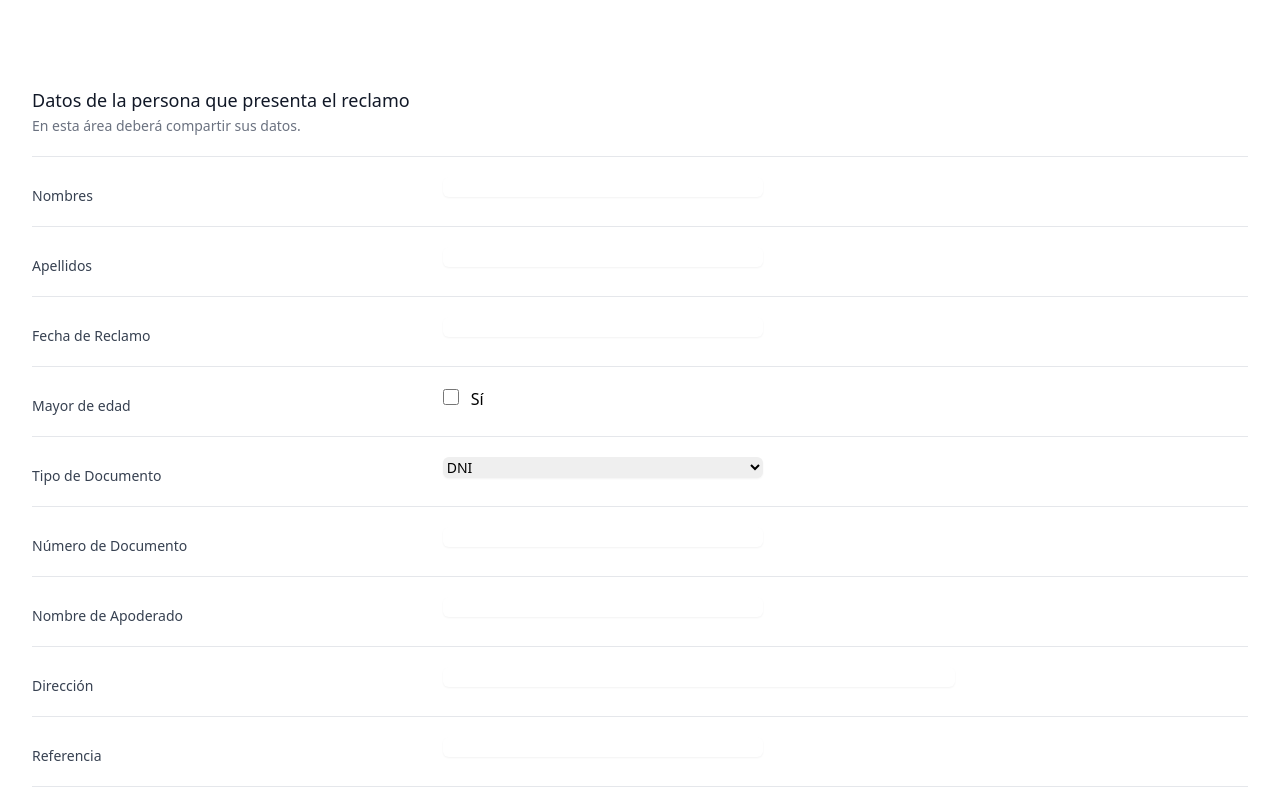
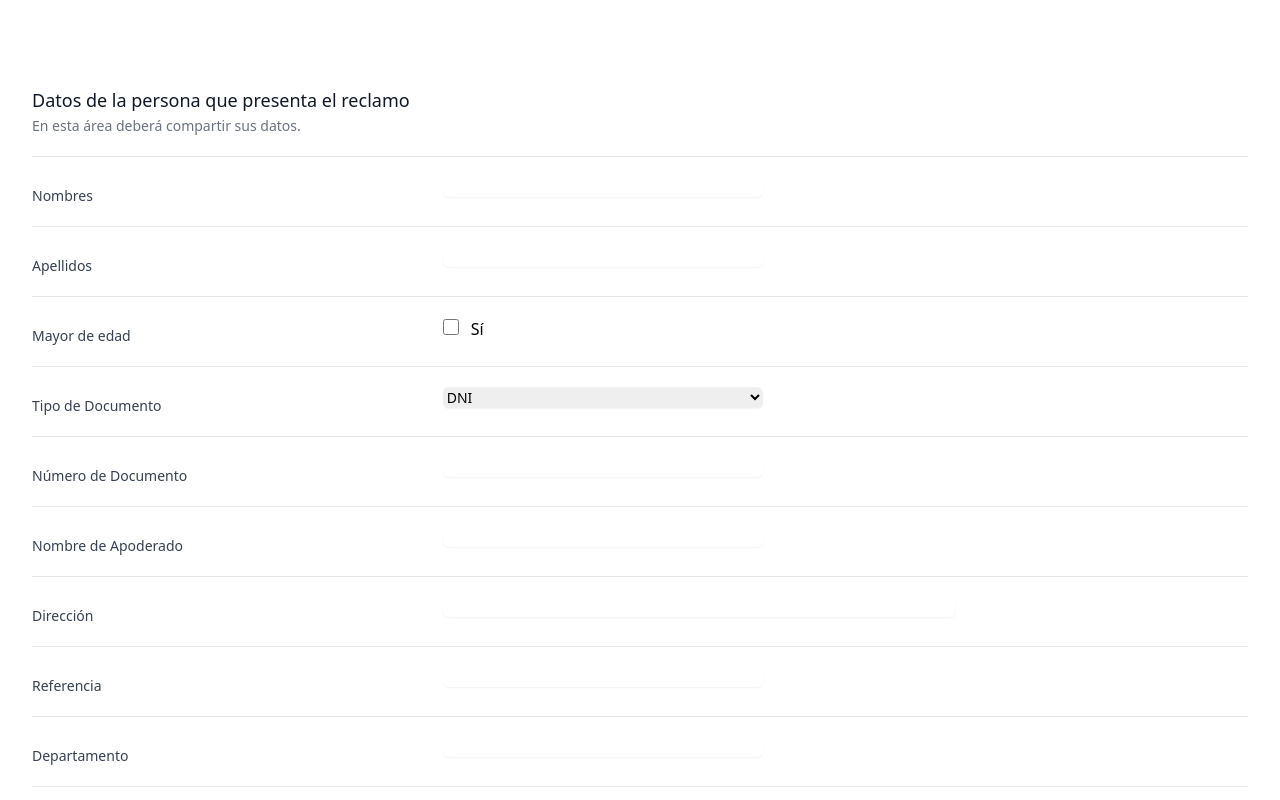
Before and after one commit to Silabuz-Students/Libro-reclamaciones-Proyecto, a Next.js app: page /form/formulario in a window 1280 px wide. Shown: the top 800 px of the page. Built offline with nearby package versions, Linux system fonts and the light colour scheme.

Commit message:
No need to use fecha de reclamo

```diff
--- a/src/pages/form/formulario.tsx
+++ b/src/pages/form/formulario.tsx
@@ -33,15 +33,6 @@ export default function Document() {
                                     </label>
                                     <div className="mt-1 sm:mt-0 sm:col-span-2">
                                     <input type="text" id="last_name" required className="max-w-lg block w-full shadow-sm focus:ring-indigo-500 focus:border-indigo-500 sm:max-w-xs sm:text-sm border-gray-300 rounded-md" />
-                                    </div>
-                                </div>
-
-                                <div className="sm:grid sm:grid-cols-3 sm:gap-4 sm:items-start sm:border-t sm:border-gray-200 sm:pt-5">
-                                    <label htmlFor="last_name" className="block text-sm font-medium text-gray-700 sm:mt-px sm:pt-2">
-                                        Fecha de Reclamo
-                                    </label>
-                                    <div className="mt-1 sm:mt-0 sm:col-span-2">
-                                    <input type="text" id="last_name"  required className="max-w-lg block w-full shadow-sm focus:ring-indigo-500 focus:border-indigo-500 sm:max-w-xs sm:text-sm border-gray-300 rounded-md" />
                                     </div>
                                 </div>
 
```
